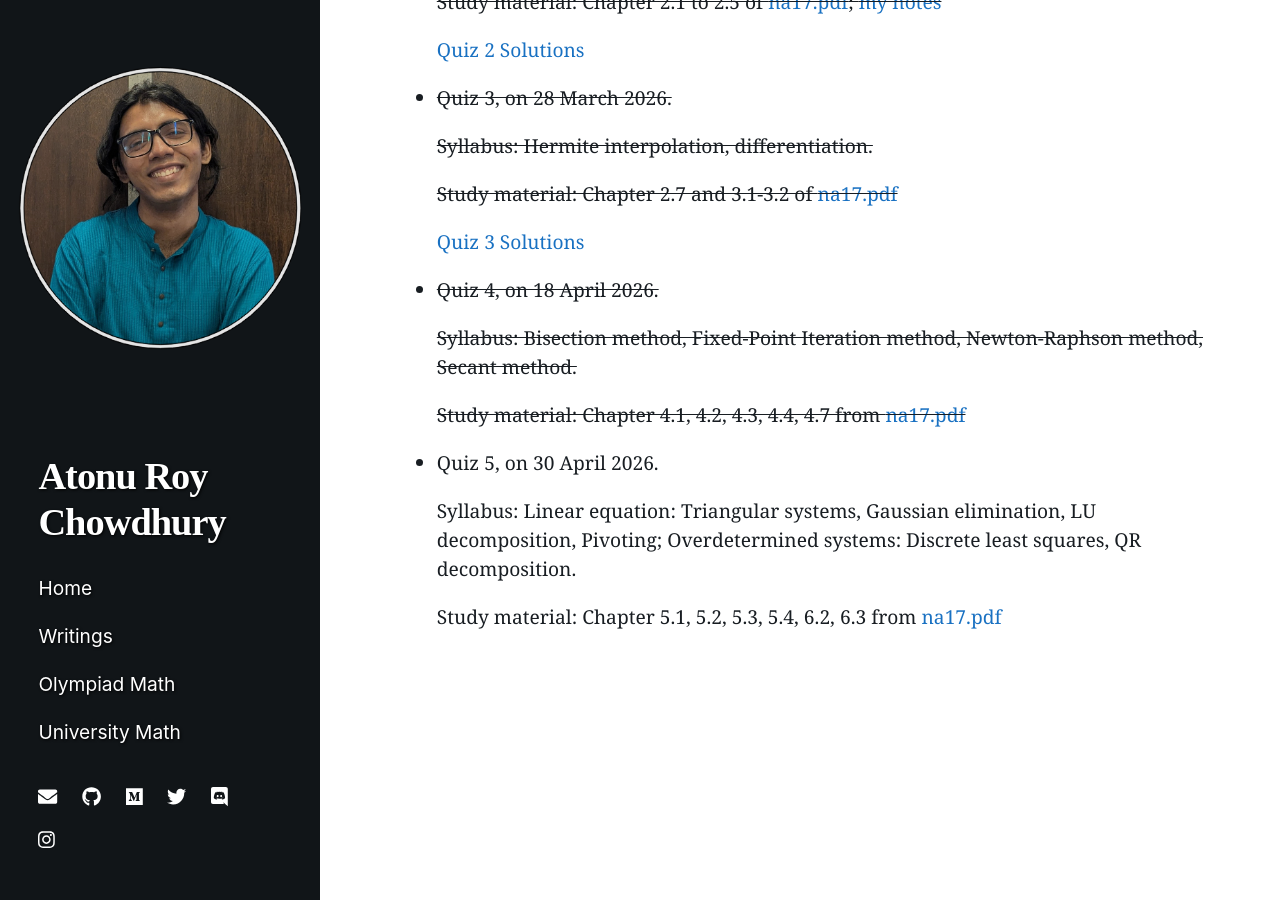
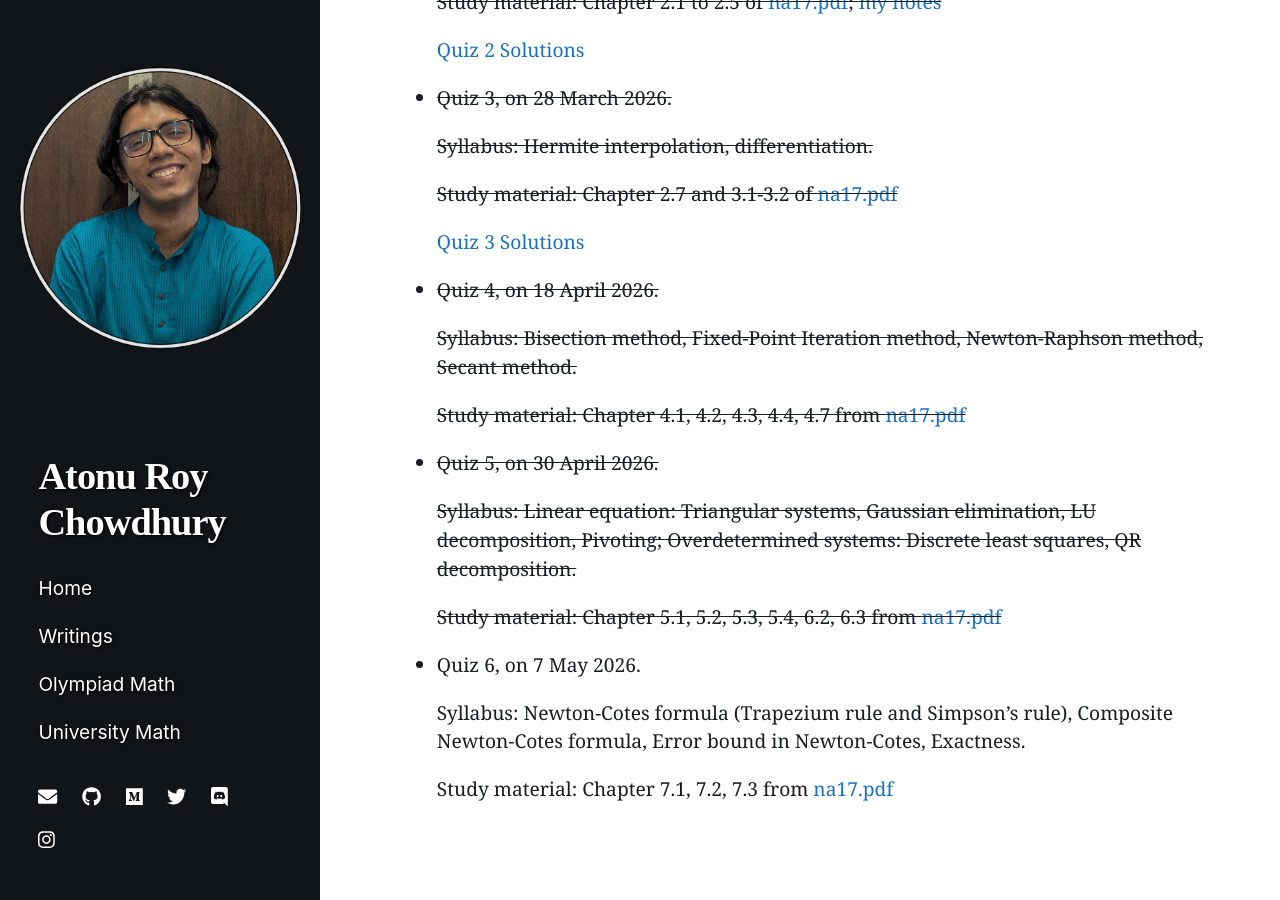
Before and after one commit to atonurc/atonurc.github.io, a Jekyll site: the page built from teaching/bracu/cse330/spring26/assignment_and_quiz.markdown, in a window 1280 px wide and 900 px high, scrolled down 710 px. Built offline with Jekyll 4.4.1, drawn with Linux system fonts in a browser that asks for light colours; nearby versions of some CDN libraries.

Commit message:
quiz 6 announcement

```diff
--- a/teaching/bracu/cse330/spring26/assignment_and_quiz.markdown
+++ b/teaching/bracu/cse330/spring26/assignment_and_quiz.markdown
@@ -46,8 +46,14 @@ title: CSE330 — Assignments and Quizzes
 
   ~~Study material: Chapter 4.1, 4.2, 4.3, 4.4, 4.7 from [na17.pdf](https://www.maths.dur.ac.uk/users/anthony.yeates/NOTES/na17.pdf)~~
 
-- Quiz 5, on 30 April 2026.
+- ~~Quiz 5, on 30 April 2026.~~
 
-  Syllabus: Linear equation: Triangular systems, Gaussian elimination,  LU decomposition, Pivoting; Overdetermined systems: Discrete least squares, QR decomposition.
+  ~~Syllabus: Linear equation: Triangular systems, Gaussian elimination,  LU decomposition, Pivoting; Overdetermined systems: Discrete least squares, QR decomposition.~~
 
-  Study material: Chapter 5.1, 5.2, 5.3, 5.4, 6.2, 6.3 from [na17.pdf](https://www.maths.dur.ac.uk/users/anthony.yeates/NOTES/na17.pdf)
+  ~~Study material: Chapter 5.1, 5.2, 5.3, 5.4, 6.2, 6.3 from [na17.pdf](https://www.maths.dur.ac.uk/users/anthony.yeates/NOTES/na17.pdf)~~
+
+- Quiz 6, on 7 May 2026.
+
+  Syllabus: Newton-Cotes formula (Trapezium rule and Simpson's rule), Composite Newton-Cotes formula, Error bound in Newton-Cotes, Exactness.
+
+  Study material: Chapter 7.1, 7.2, 7.3 from [na17.pdf](https://www.maths.dur.ac.uk/users/anthony.yeates/NOTES/na17.pdf)
```
